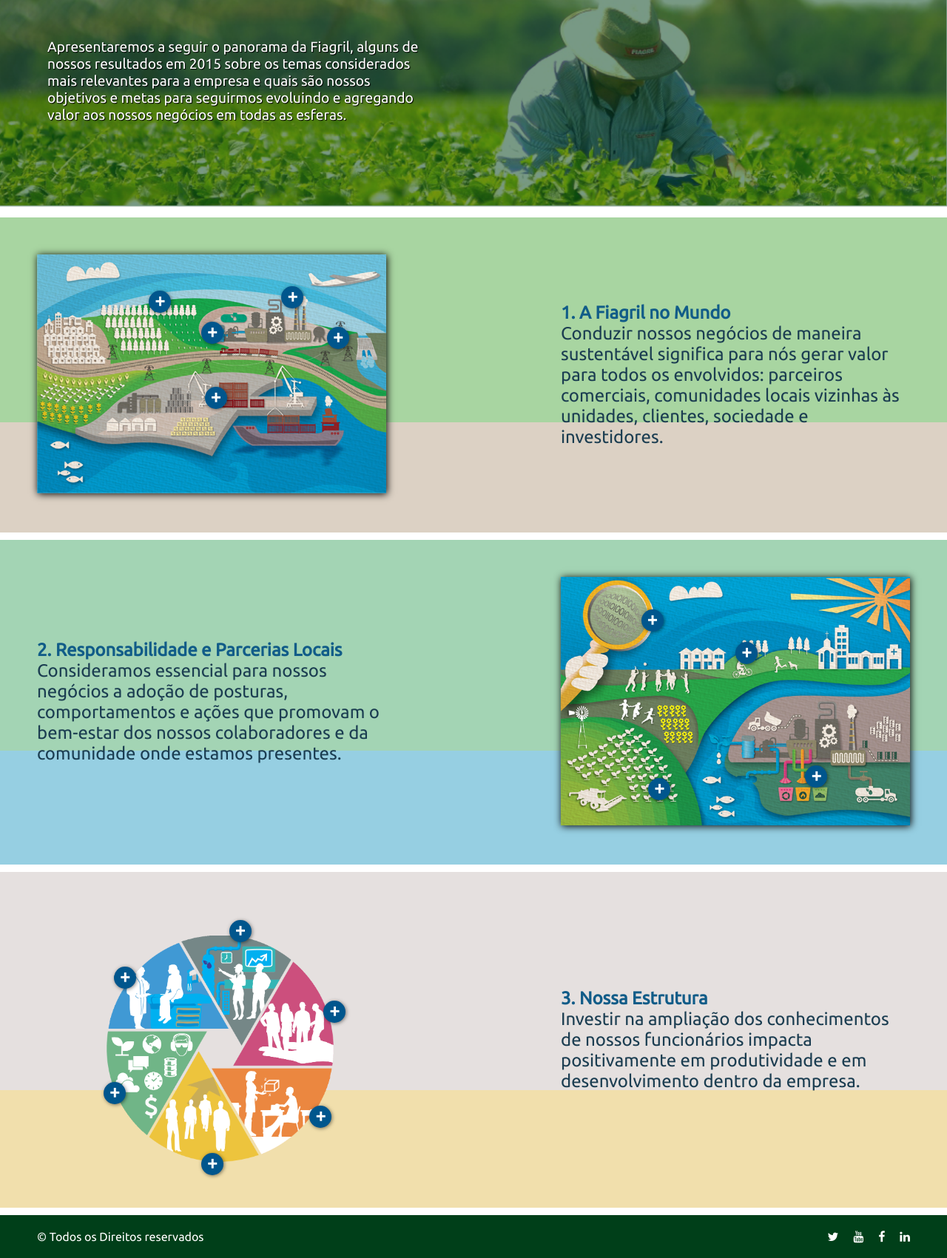
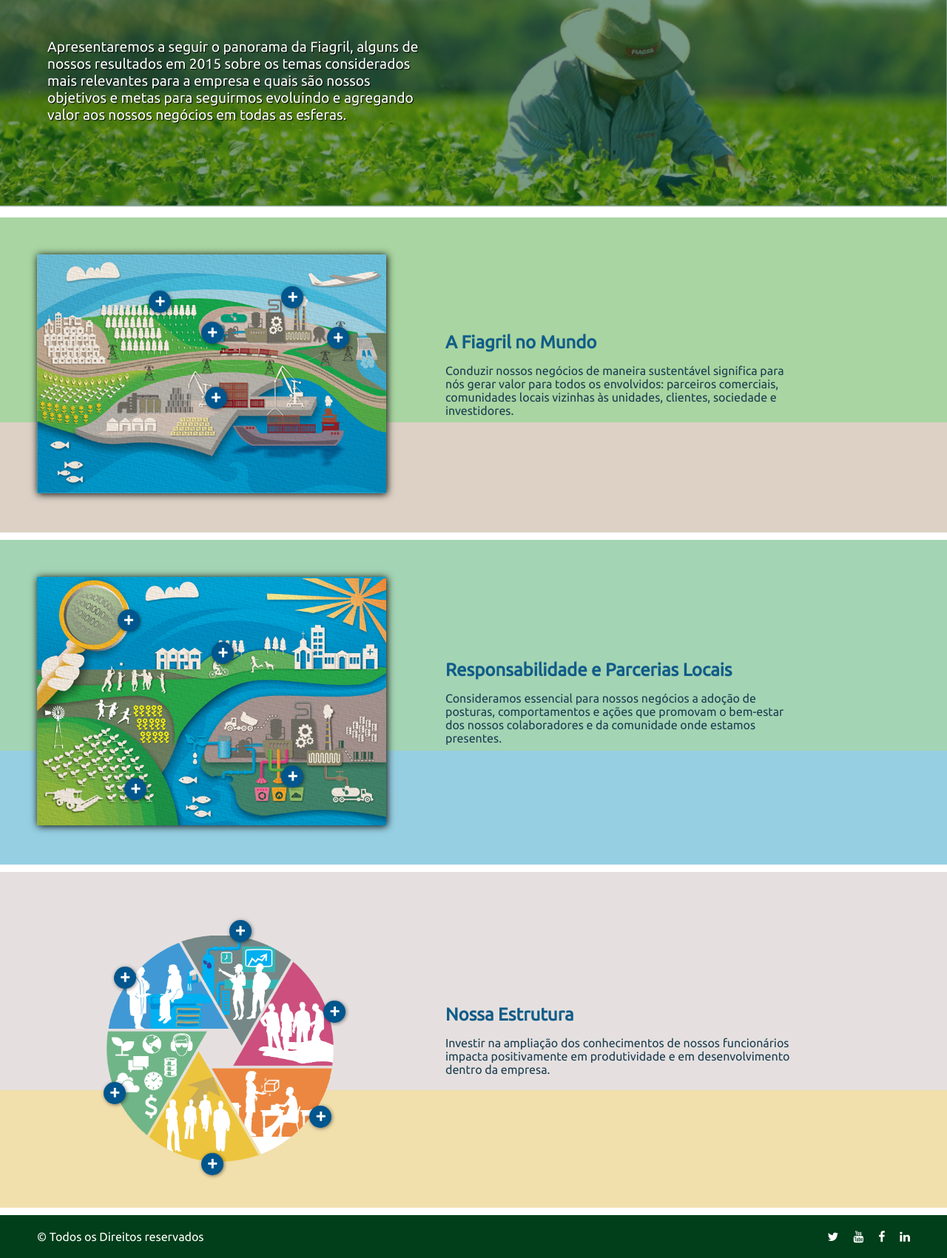
Before and after one commit to AdamoAvelino/gd, a PHP site: page / in a window 1280 px wide. Shown: the part 206-1907 px from the top of the page at 74% size. Run offline with PHP 8.4, Linux system fonts and the light colour scheme; some libraries are stand-ins or nearby versions.

Commit message:
Alterando estrutura

```diff
--- a/css/style.css
+++ b/css/style.css
@@ -84,10 +84,12 @@
 
 
 .maior{
+
     width: 40%;
 
 }
 .menor{
+    margin-left: 80px;
     width: 40%;
 
 }
@@ -272,10 +274,11 @@
 
 .bloco h2{
     color: #115c88;
+    margin-bottom: 15px;
 }
 .bloco p{
     color: #1b3d51;
-    font-size: 1.5em
+    font-size: 1em;
 }
 
 
--- a/index.html
+++ b/index.html
@@ -77,9 +77,9 @@
               <div class='more energ' id='energ'></div>
             </figure>
           </article>
-          <article class='right menor'>
+          <article class='left menor'>
             <header>
-              <h2>1. A Fiagril no Mundo</h2>
+              <h2>A Fiagril no Mundo</h2>
               <p>Conduzir nossos negócios de maneira sustentável signiﬁca para nós gerar valor para todos os
                 envolvidos: parceiros comerciais, comunidades locais vizinhas às unidades, clientes, sociedade e investidores.
               </p>
@@ -88,7 +88,7 @@
         </section>
 
         <section class=" bloco2  bloco clearfix">
-          <article class='right maior'>
+          <article class='left maior'>
             <figure class="relative" id='container2'>
               <img src='imagens/bloco2.png' class='dobro '>
               <div class="tooltip_invisivel" id='div_conf' data-ativo='conf_small_left'><span>Conformidade</span></div>
@@ -104,7 +104,7 @@
           </article>
           <article class='left menor'>
             <header>
-              <h2>2. Responsabilidade e Parcerias Locais</h2>
+              <h2> Responsabilidade e Parcerias Locais</h2>
               <p>
                 Consideramos essencial para nossos negócios a adoção de posturas, comportamentos e ações que promovam o bem-estar dos nossos colaboradores e da comunidade onde estamos presentes.
               </p>
@@ -139,9 +139,9 @@
             </figure>
           </article>
 
-          <article class='right menor'>
+          <article class='left menor'>
             <header>
-              <h2>3. Nossa Estrutura</h2>
+              <h2> Nossa Estrutura</h2>
               <p>
                 Investir na ampliação dos conhecimentos de nossos funcionários impacta positivamente em produtividade e em desenvolvimento dentro da empresa.
               </p>
```
